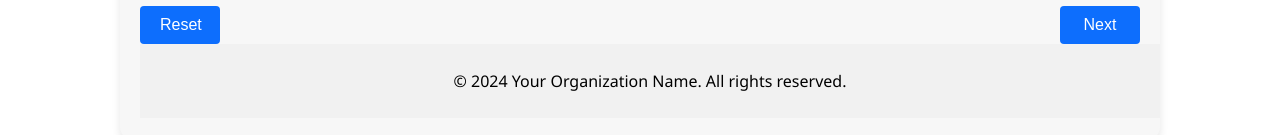
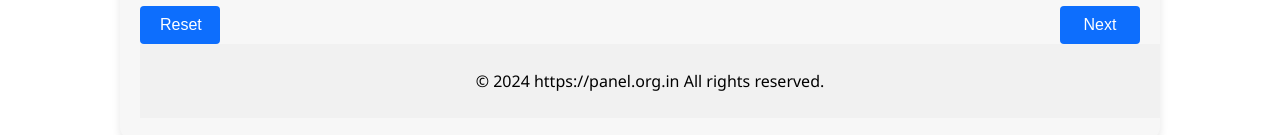
Before and after one commit to amanpd7/portal_fapp, a React (Create React App) app: page /forms in a window 1280 px wide. Shown: the part 1325-1460 px from the top of the page. Built offline with nearby package versions, Linux system fonts and the light colour scheme; no server answers; sample sign-in values are in the browser's storage.

Commit message:
fixed something

```diff
--- a/src/Pages/form.jsx
+++ b/src/Pages/form.jsx
@@ -662,7 +662,7 @@ const Form = () => {
             </button>
           </div>
           <footer className="form-footer">
-            <p>&copy; 2024 Your Organization Name. All rights reserved.</p>
+            <p>&copy; 2024 https://panel.org.in All rights reserved.</p>
           </footer>
         </form>
       </div>
```
